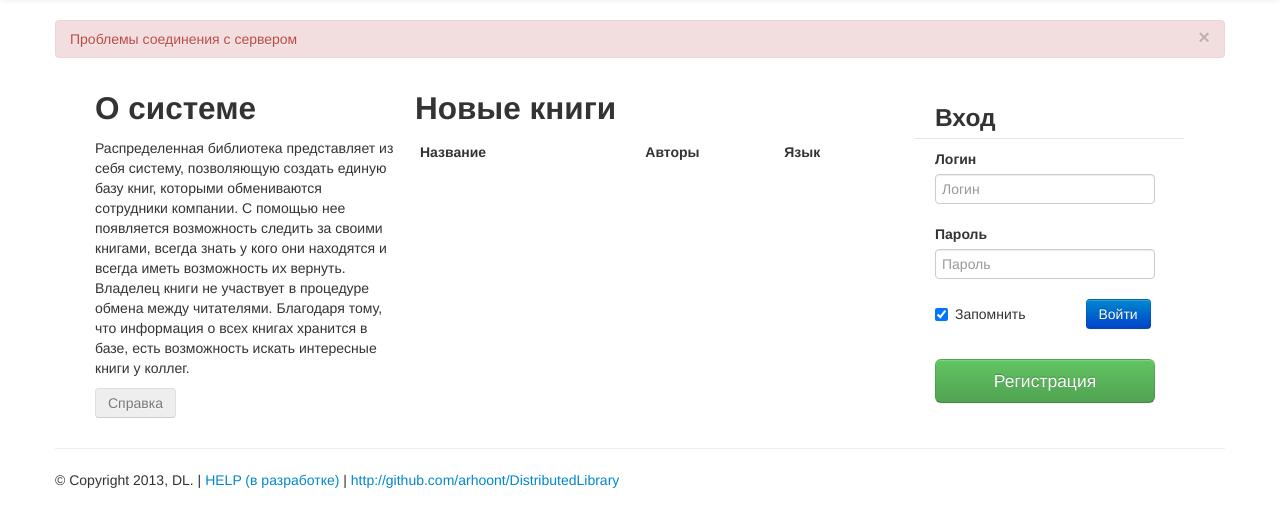
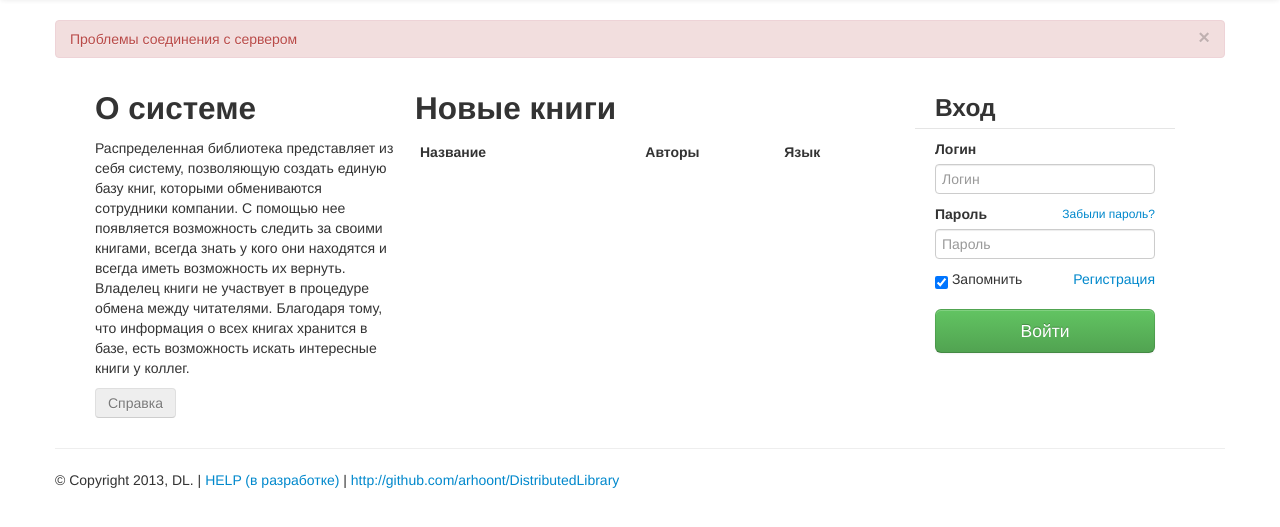
Before and after one commit to arhoont/DistributedLibrary, a Django app: template templates/library/index.html in a window 1280 px wide. Shown: the part 42-569 px from the top of the page. Run offline with Django 3.2, Linux system fonts and the light colour scheme; the template is opened without the code that fills it, so the values that code supplies are empty; some libraries are stand-ins or nearby versions.

Commit message:
a lot of changes and bug fixes

```diff
--- a/library/models.py
+++ b/library/models.py
@@ -15,7 +15,7 @@ class Domain(models.Model):
 class Person(models.Model):
     domain = models.ForeignKey(Domain)
     login = models.CharField(max_length=255)
-    email = models.CharField(max_length=255)
+    email = models.CharField(max_length=255, unique=True)
     fname = models.CharField(max_length=255)
     lname = models.CharField(max_length=255)
     pwd = models.CharField(max_length=255)
--- a/library/static/css/index.css
+++ b/library/static/css/index.css
@@ -4,16 +4,18 @@
 #login-div h3{
     padding-left: 20px;
 }
-#login-div .btn{
-    margin-left: 60px;
-}
-.reg-but-div{
+#login-submit{
     width: 220px;
-    padding: 10px 20px;
 }
 
 #login-wrapper{
     margin-left: 40px;
+}
+.label-bold{
+    font-weight: bold;
+}
+.forgot-pwd{
+    font-size: 12px;
 }
 #index-table {
     table-layout: fixed;
--- a/library/static/js/base.js
+++ b/library/static/js/base.js
@@ -108,6 +108,11 @@ function markBad(cg, text) {
     $(cg).removeClass("success");
     $(cg).addClass("error");
     $(cg + " .help-inline").html(text);
+}
+function removeMark(cg){
+    $(cg).removeClass("success");
+    $(cg).removeClass("error");
+    $(cg + " .help-inline").html('');
 }
 function getRetMessages() {
     $.ajax({
--- a/library/static/js/index.js
+++ b/library/static/js/index.js
@@ -20,7 +20,33 @@ function castPage() {
     }
 
     console.log(n);
+    $("#forgot-pwd").click(function () {
+        $("#pwd-recovery-modal").modal('show');
+    });
+    $("#pwd-recovery-btn").click(function () {
+        $.ajax({
+            url: "/passwordRecovery",
+            type: "post",
+            dataType: "json",
+            data: JSON.stringify({"email": $("#pwd-recovery").val()}),
+            success: function (data) {
+                if (parseInt(data.info) == 1) {
+                    displayAlert("Новый пароль отправлен на указанный email");
+                    $("#pwd-recovery-modal").modal('hide');
 
+                } else if (parseInt(data.info) == 2) {
+                    markBad('#pwd-recovery-cg','Такого email нет в системе');
+                }
+            },
+            error: function () {
+                serverError();
+            },
+            crossDomain: false
+        });
+    });
+    $("#pwd-recovery").focus(function(){
+        removeMark('#pwd-recovery-cg');
+    });
 }
 function castMainTable(data) {
     $("#rows").html("");
--- a/library/urls.py
+++ b/library/urls.py
@@ -23,6 +23,7 @@ urlpatterns = patterns('',
     (r'^checkUser', v_users.checkUser), # check user existence (by login)
     (r'^regajax', v_users.regajax), # ajax registration method
     (r'^editUserAjax', v_users.editUserAjax),
+    (r'^passwordRecovery', v_users.passwordRecovery),
     #==================================================
 
     # book [v_books view file]
--- a/templates/library/index.html
+++ b/templates/library/index.html
@@ -59,48 +59,55 @@
         </div>
 
 
-        <div style="display: inline-block;" id="login-wrapper">
-            <p>
+        <div id="login-wrapper" class="span3">
             <div class="form-div" id="login-div">
                 <div class="form-header"><h3>Вход</h3></div>
                 <div class="form-body">
                     <form id='login' action='/signin' method='post' id="login-form">
                         {% csrf_token %}
-                        <div class="control-group f-log-set">
-                            <label class="control-label" for="username">Логин</label>
+                        <label for="username"><span class="label-bold">Логин</span></label>
+                        <input type='text' name='username' id='username' maxlength="50" placeholder="Логин" required/>
 
-                            <div class="controls">
-                                <input type='text' name='username' id='username' maxlength="50" placeholder="Логин"
-                                       required/>
-                                <span class="help-inline"></span>
-                            </div>
-                        </div>
-                        <div class="control-group f-log-set">
-                            <label class="control-label aaaa" for="password">Пароль</label>
+                        <label for="password"><span class="label-bold">Пароль</span>
+                            <a href="#" id='forgot-pwd' class="pull-right forgot-pwd">Забыли пароль?</a>
+                        </label>
+                        <input type='password' name='password' id='password' maxlength="50" placeholder="Пароль"
+                               required/>
+                        <br>
+                        <input type="checkbox" id="remember" name="remember" checked/> Запомнить
+                        <a href="/registr" class="pull-right">Регистрация</a>
+                        <br>
+                        <br>
+                        <input type='submit' name='Submit' value='Войти' class="btn btn-success btn-large"
+                               id="login-submit"/>
 
-                            <div class="controls">
-                                <input type='password' name='password' id='password' maxlength="50" placeholder="Пароль"
-                                       required/>
-                                <span class="help-inline"></span>
-                            </div>
-                        </div>
-                        <div class="control-group">
-                            <div class="controls">
-                                <label class="checkbox pull-left">
-                                    <input type="checkbox" id="remember" name="remember" checked/> Запомнить
-                                </label>
-                                <input type='submit' name='Submit' value='Войти' class="btn btn-primary"/>
-                            </div>
-                        </div>
                         <input type="hidden" id="django_timezone" name="django_timezone" value="Europe/Moscow"/>
                         <input type="hidden" name="domain" value=" "/>
                     </form>
                 </div>
             </div>
-            <div class="reg-but-div">
-                <a href="/registr" class="btn btn-large btn-block btn-success">Регистрация</a>
+        </div>
+    </div>
+
+    <div id="pwd-recovery-modal" class="modal hide" tabindex="-1" role="dialog">
+        <div class="modal-header">
+            <button type="button" class="close" data-dismiss="modal">×</button>
+            <h3 id="myModalLabel">Восстановление пароля</h3>
+        </div>
+
+        <div class="modal-body">
+            <div class="control-group" id="pwd-recovery-cg">
+                <label class="control-label label-bold" for="pwd-recovery">Введите Email:</label>
+                <div class="controls">
+                    <input type="text" id="pwd-recovery" name="pwd-recovery" placeholder="Email" required>
+                    <span class="help-inline"></span>
+                </div>
             </div>
         </div>
-        </p>
+        <div class="modal-footer">
+            <button class="btn" data-dismiss="modal">Закрыть</button>
+            <button class="btn btn-primary" id="pwd-recovery-btn">Восстановить</button>
+        </div>
     </div>
+
 {% endblock %}
--- a/templates/library/registration.html
+++ b/templates/library/registration.html
@@ -19,7 +19,8 @@
 
             <div class="form-header">
                 <h3>
-                    <a href="/" class="btn pull-left" type="button" id="back-btn"><i class="icon-arrow-left icon-white"></i>
+                    <a href="/" class="btn pull-left" type="button" id="back-btn"><i
+                            class="icon-arrow-left icon-white"></i>
                     </a>
                     <span>Регистрация</span>
                 </h3>
@@ -35,11 +36,12 @@
                             <span class="help-inline"></span>
                         </div>
                     </div>
-                    <div class="control-group">
+                    <div class="control-group" id="reg-email-cg">
                         <label class="control-label" for="reg-email">Email</label>
 
                         <div class="controls">
                             <input type="text" id="reg-email" name="reg-email" placeholder="Email" required>
+                            <span class="help-inline"></span>
                         </div>
                     </div>
                     <div class="control-group">
```
Also changed, not shown: library/f_lib.py (+17 -0 lines), library/pac_views/v_messages.py (+1 -8 lines), library/pac_views/v_users.py (+33 -8 lines), library/static/js/registr.js (+44 -11 lines).
